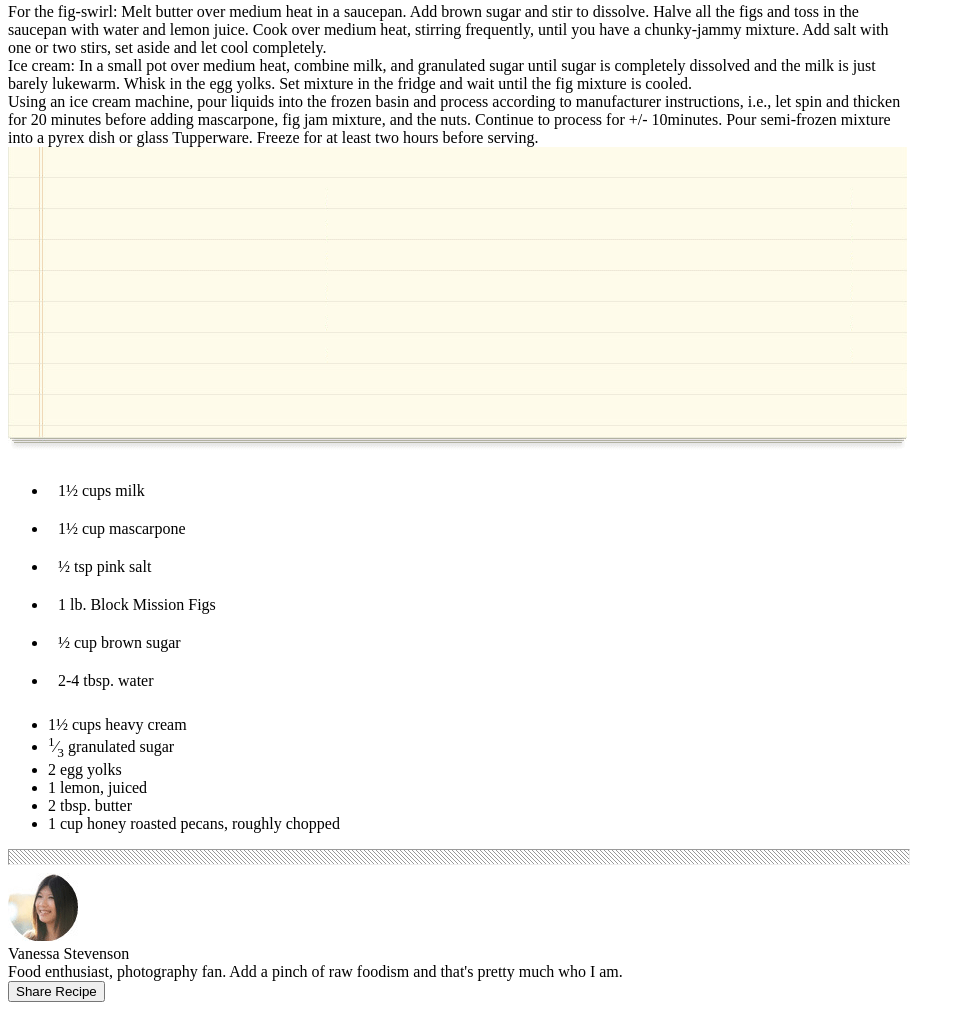
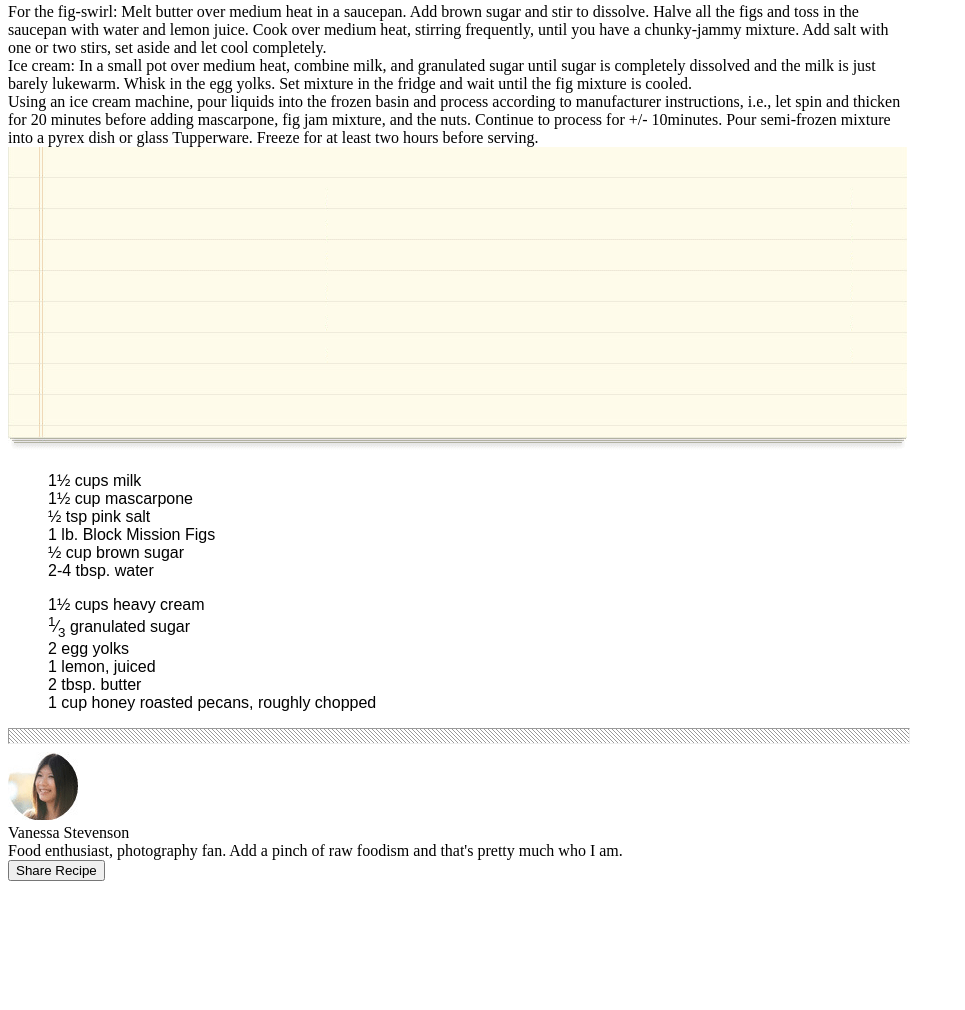
Before and after one commit to erikafoin/chocolatepizza, a plain HTML site: page index.html in a window 1280 px wide. Shown: the part 797-1807 px from the top of the page, without its empty margins (0-965 px from the left). After the commit the page ends 1686 px from the top, so only its background shows below. Drawn offline with Linux system fonts and the light colour scheme.

Commit message:
really getting nowhere but I should probably commit anyways

```diff
--- a/style.css
+++ b/style.css
@@ -56,18 +56,25 @@ div .header #delicious {
 
 div .ingredients {
     display: flex;
+    flex-direction: column;
     align-content: center no-repeat;
     justify-content: space-between;
 }
-
-div ul .left {
-    width: 50%;
-    padding: 10px;
+div ul {
+    font-family: comic, sans-serif;
+    list-style: none;
 }
 
-div ul .right {
+div li .left {
     width: 50%;
-    margin-right: 20px;
+    align-content: flex-start; */
+    z-index: 2;
+}
+
+div li .right {
+    width: 50%;
+    align-content: flex-start; */
+    z-index: 2;
 }
 
 #css-table {
```
